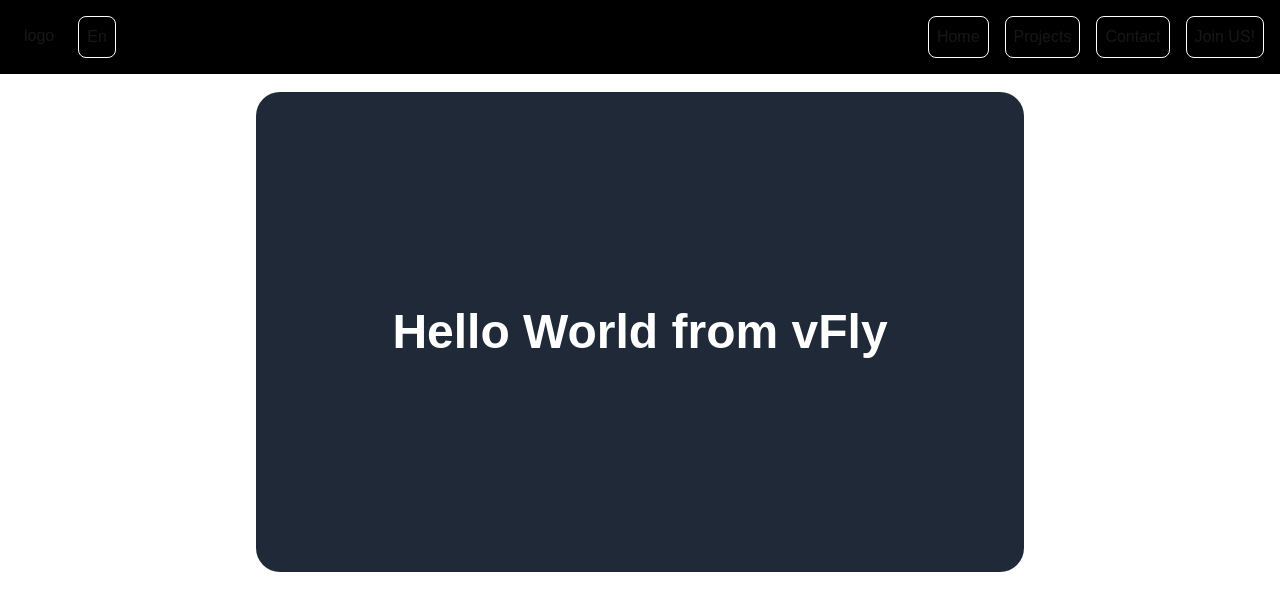
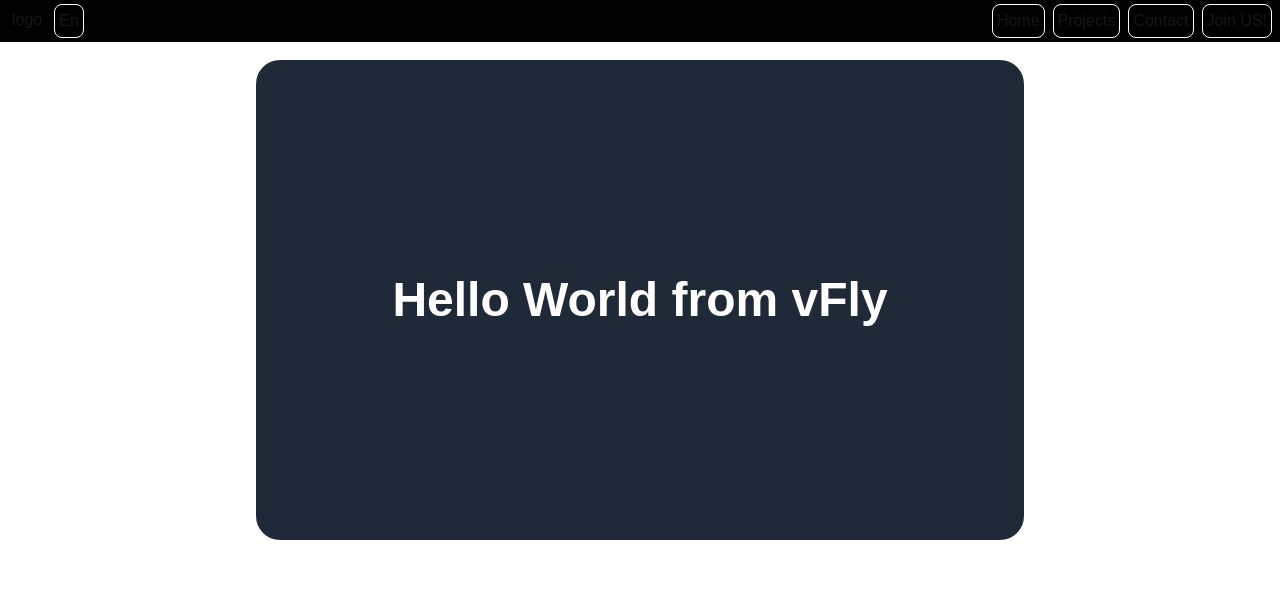
Before and after one commit to SKN-vFly/main-site, a Next.js app: page /en in a window 1280 px wide. Shown: the top 610 px of the page. Built offline with nearby package versions, Linux system fonts and the light colour scheme.

Commit message:
Small visual improvements

```diff
--- a/components/Navbar.tsx
+++ b/components/Navbar.tsx
@@ -8,30 +8,47 @@ const Navbar = () => {
   const t = useTranslations("Components.Navbar");
   return (
     <>
-      <nav className="p-4 bg-black border-b border-white whitespace-nowrap fixed w-full">
-        <ul className="flex justify-end space-x-4 ">
-          <li className={"p-2"}>
+      <nav className="p-1 bg-black border-b border-white whitespace-nowrap fixed w-full">
+        <ul className="flex">
+          <li className={"p-1 mx-1"}>
             <Link href="/">logo</Link>
           </li>
-          <li>
+          <li className="mx-1">
             <LangSwitcher />
           </li>
-          <li className={" w-full"}></li>
-          <li className={"border border-white p-2 text-center rounded-lg"}>
+          <li className={"w-full"}></li>
+          <li
+            className={
+              "border border-white p-1 mx-1 text-center rounded-lg my-auto"
+            }
+          >
             <Link href="/">{t("home")}</Link>
           </li>
-          <li className={"border border-white p-2 text-center rounded-lg"}>
+          <li
+            className={
+              "border border-white p-1 mx-1 text-center rounded-lg my-auto"
+            }
+          >
             <Link href="/projects">{t("projects")}</Link>
           </li>
-          <li className={"border border-white p-2 text-center rounded-lg"}>
+          <li
+            className={
+              "border border-white p-1 mx-1 text-center rounded-lg my-auto"
+            }
+          >
             <Link href="/contact">{t("contact")}</Link>
           </li>
-          <li className={"border border-white p-2 text-center rounded-lg"}>
+          <li
+            className={
+              "border border-white p-1 mx-1 text-center rounded-lg my-auto"
+            }
+          >
             <Link href="/join-us">{t("join")}</Link>
           </li>
         </ul>
       </nav>
-      <div className="p-6">hidden text</div>
+      <div className="p-2">.</div>
+      {/* Hidden text to make floating navbar align nicely */}
     </>
   );
 };
@@ -49,7 +66,7 @@ function LangSwitcher() {
       onMouseLeave={() => setShowLangsHovered(false)}
     >
       <button
-        className={`border border-white p-2 text-center ${
+        className={`border border-white p-1 text-center ${
           showLangsClicked || showLangsHovered
             ? "rounded-t-lg rounded-b-0"
             : "rounded-lg"
@@ -59,7 +76,7 @@ function LangSwitcher() {
         {t("lang")}
       </button>
       <div
-        className={`absolute top-10 -translate-x-1/3 bg-black border border-white rounded-md p-2 flex flex-col  ${
+        className={`absolute top-8 -translate-x-1/3 bg-black border border-white rounded-md p-2 flex flex-col  ${
           showLangsClicked || showLangsHovered ? "" : "hidden"
         }`}
       >
```
